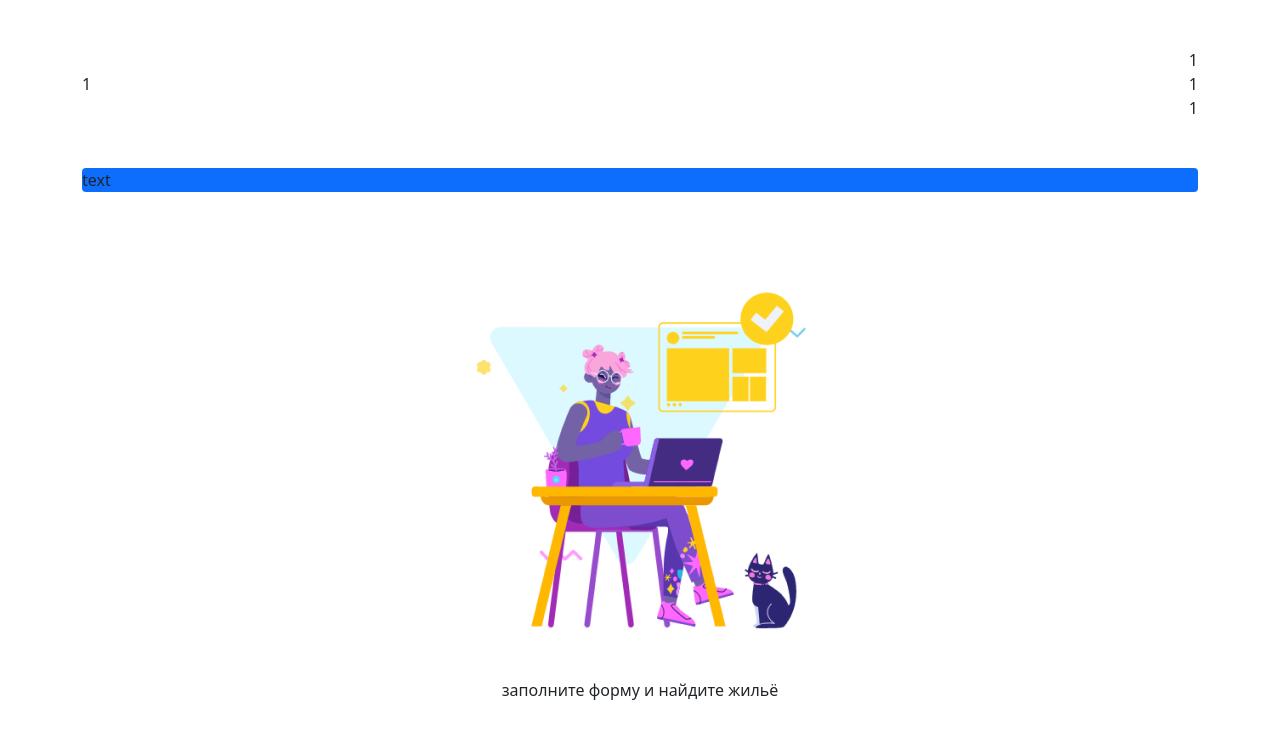
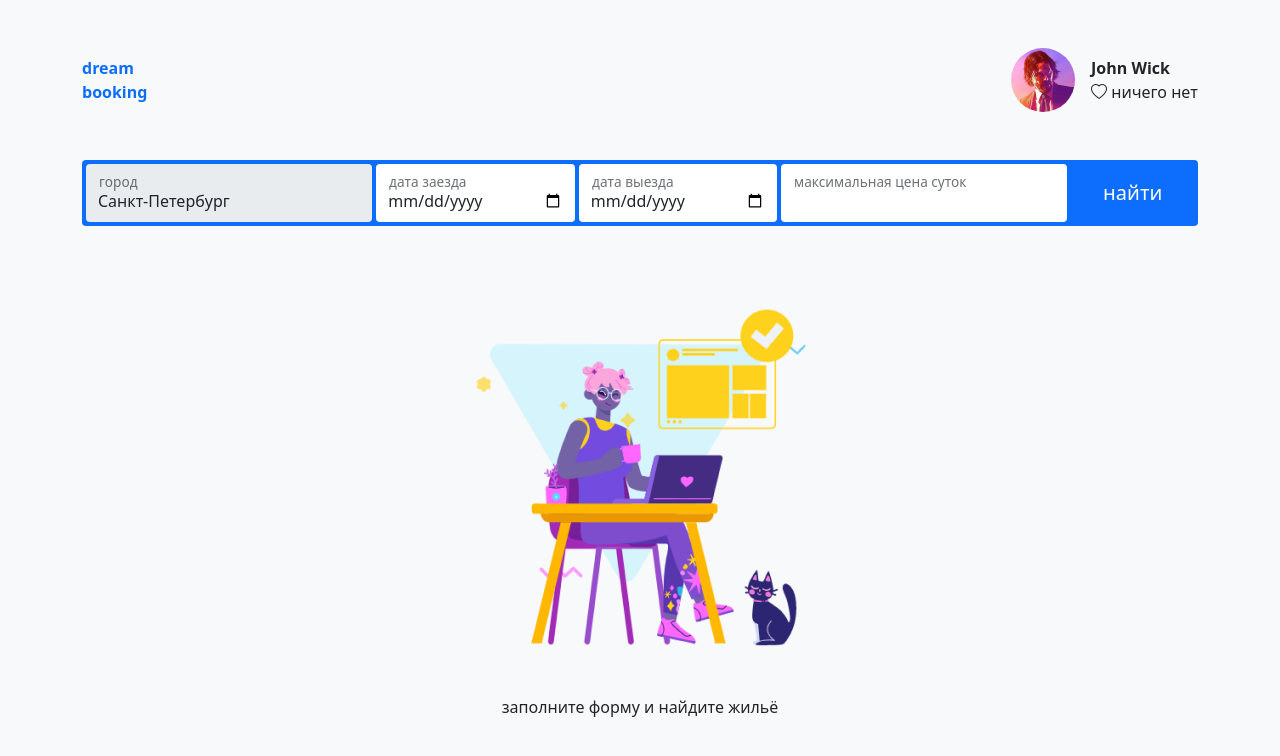
Before and after one commit to HappyKOTE/typescript, a website: page bootstrap_design/index.html in a window 1280 px wide. Drawn offline with nearby package versions, Linux system fonts and the light colour scheme.

Commit message:
add bootstrap design

```diff
--- a/bootstrap_design/index.html
+++ b/bootstrap_design/index.html
@@ -6,19 +6,65 @@
   <meta http-equiv="X-UA-Compatible" content="IE=edge">
   <meta name="viewport" content="width=device-width, initial-scale=1.0">
   <link href="https://cdn.jsdelivr.net/npm/bootstrap@5.1.3/dist/css/bootstrap.min.css" rel="stylesheet">
+  <link href="https://cdn.jsdelivr.net/npm/bootstrap-icons@1.7.2/font/bootstrap-icons.css" rel="stylesheet">
   <title>бронирование жилья</title>
 </head>
 
-<body>
+<body class="bg-light">
   <div class="container vh-100">
     <div class="d-flex flex-column h-100">
       <section id="user-block" class="d-flex justify-content-between align-items-center pt-5">
-        <div>1</div>
-        <div>1<br>1<br>1</div>
+        <div class="text-primary">
+          <strong>dream<br>booking</strong>
+        </div>
+        <div>
+          <div class="d-flex align-items-center">
+            <div class="rounded-circle overflow-hidden">
+              <img src="./img/user-avatar.jpg" width="64" height="64">
+            </div>
+            <div class="ms-3">
+              <div>
+                <strong>John Wick</strong>
+              </div>
+              <div>
+                <i class="bi bi-heart"></i>
+                ничего нет
+              </div>
+            </div>
+          </div>
+        </div>
       </section>
       <section id="search-form-block" class="pt-5">
-        <form class="bg-primary rounded">
-          text
+        <form class="bg-primary rounded d-flex align-items-center p-1">
+          <div class="flex-fill me-1">
+            <div class="form-floating">
+              <input type="text" class="form-control border-0" id="search-form-city" value="Санкт-Петербург" disabled>
+              <label for="search-form-city">город</label>
+            </div>
+          </div>
+          <div class="flex-fill me-1">
+            <div class="form-floating">
+              <input type="date" class="form-control border-0" id="search-form-start-date">
+              <label for="search-form-start-date">дата заезда</label>
+            </div>
+          </div>
+          <div class="flex-fill me-1">
+            <div class="form-floating">
+              <input type="date" class="form-control border-0" id="search-form-end-date">
+              <label for="search-form-end-date">дата выезда</label>
+            </div>
+          </div>
+          <div class="flex-fill me-1">
+            <div class="form-floating">
+              <input type="number" class="form-control border-0" id="search-form-max-price">
+              <label for="search-form-max-price">максимальная цена суток</label>
+            </div>
+          </div>
+          <div class="flex-fill">
+            <div class="d-grid">
+              <button type="submit" class="btn btn-primary btn-lg border-0">найти</button>
+            </div>
+          </div>
         </form>
       </section>
       <section id="search-results-block" class="d-flex justify-content-center align-items-center h-100 pt-5 pb-5">
```
Also changed, not shown: bootstrap_design/img/user-avatar.jpg (added).
